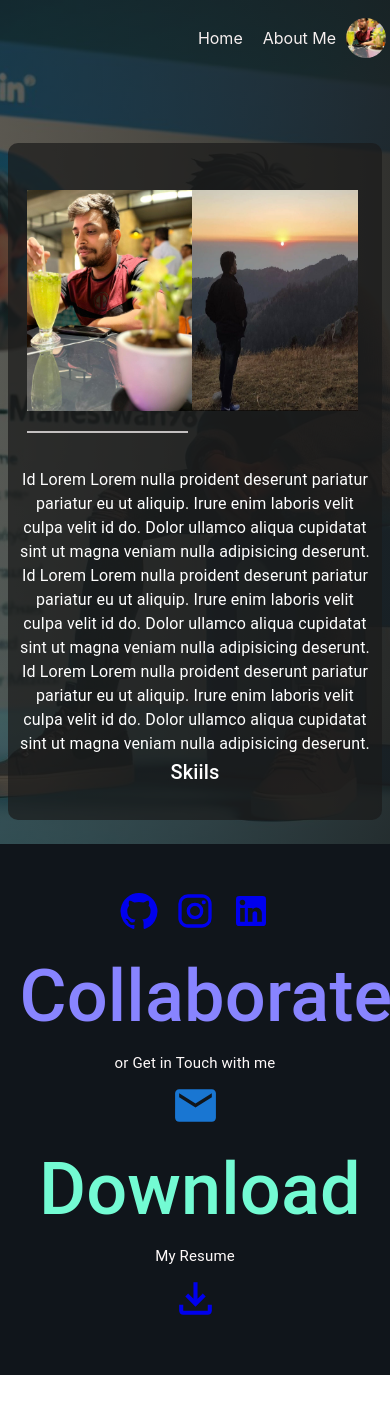
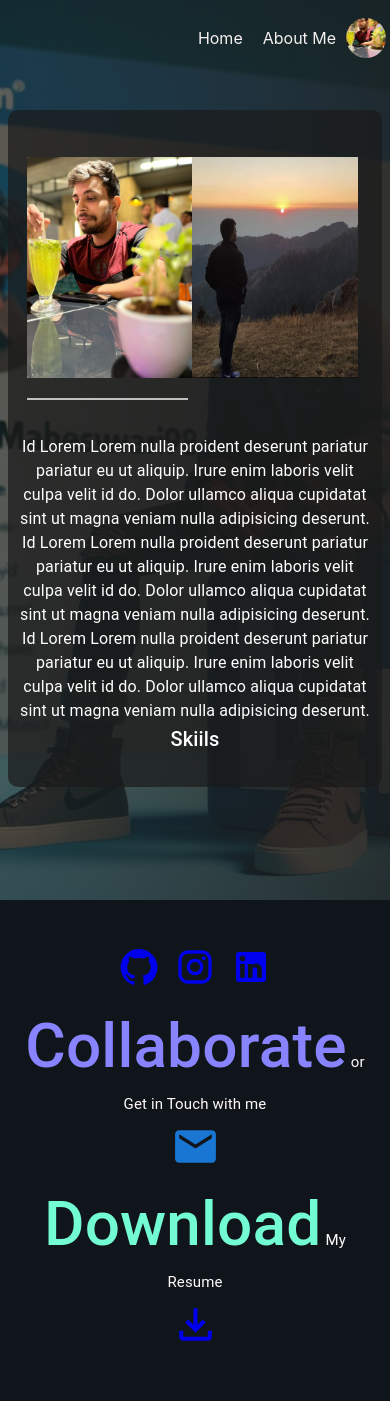
Before and after one commit to ankush98m/ankush98m.github.io, a React (Create React App) app: page /About in a window 390 px wide. Before the commit the page ends 1375 px from the top, so only its background shows below. Built offline with nearby package versions, Linux system fonts and the light colour scheme.

Commit message:
updated title and mobile css

```diff
--- a/public/index.html
+++ b/public/index.html
@@ -2,7 +2,7 @@
 <html lang="en">
   <head>
     <meta charset="utf-8" />
-    <link rel="icon" href="%PUBLIC_URL%/favicon.ico" />
+    <!-- <link rel="icon" href="%PUBLIC_URL%/favicon.ico" /> -->
     <meta name="viewport" content="width=device-width, initial-scale=1" />
     <meta name="theme-color" content="#000000" />
     <meta
@@ -24,7 +24,7 @@
       work correctly both with client-side routing and a non-root public URL.
       Learn how to configure a non-root public URL by running `npm run build`.
     -->
-    <title>React App</title>
+    <title>Ankush Maheshwari</title>
   </head>
   <body>
     <noscript>You need to enable JavaScript to run this app.</noscript>
--- a/src/App.css
+++ b/src/App.css
@@ -172,6 +172,7 @@ h4.MuiTypography-root {
 
 .expDiv {
   background: linear-gradient(rgba(0, 0, 0, 0.7), rgba(0, 0, 0, 0.9)), url(./assets/images/expBG3.jpg);
+  background-repeat: no-repeat;
   padding: 2%;
 }
 
@@ -189,6 +190,7 @@ h4.MuiTypography-root {
   transform: translateZ(-30%);
 }
 
+@media screen and (min-width: 410px){
   .aboutGradient {
     background-image: linear-gradient(to right, rgba(27, 27, 27, 0.7) 0%, rgba(27, 27, 27, 0.9) 100%), url(./assets/images/animatedPhoto.jpg) !important;
     color: white;
@@ -197,6 +199,54 @@ h4.MuiTypography-root {
     background-position: 50% 20%;
     background-repeat: no-repeat;
     object-fit: cover;
+  }
+}
+
+@media screen and (max-width: 409px){
+  .aboutGradient {
+    background-image: linear-gradient(to right, rgba(27, 27, 27, 0.7) 0%, rgba(27, 27, 27, 0.9) 100%), url(./assets/images/animatedPhoto.jpg) !important;
+    color: white;
+    background-size: cover;
+    background-position: 50% 20%;
+    background-repeat: no-repeat;
+    object-fit: cover;
+    height: 900px;
+  }
+
+  .aboutDiv {
+    background-color: rgba(27, 27, 27, 0.7);
+    width: 80vw;
+    margin-left: auto;
+    margin-right: auto;
+    position: relative;
+    top: 110px !important;
+    padding: 3%;
+    border-radius: 10px;
+  }
+
+  .collaborateDiv {
+    width: 90vw;
+    margin-left: auto;
+    margin-right: auto;
+    span:nth-child(1){
+      font-size: 62px !important;
+      }
+      span:nth-child(2){
+        font-size: 15px ;
+        }
+  }
+
+  .resumeDiv {
+    width: 80vw;
+    margin-left: auto;
+    margin-right: auto;
+    span:nth-child(1){
+    font-size: 62px !important;
+    }
+    span:nth-child(2){
+      font-size: 15px ;
+      }
+  }
 }
 
 .socIcons {
```
Lines whose indentation alone changed are shown as unchanged.
